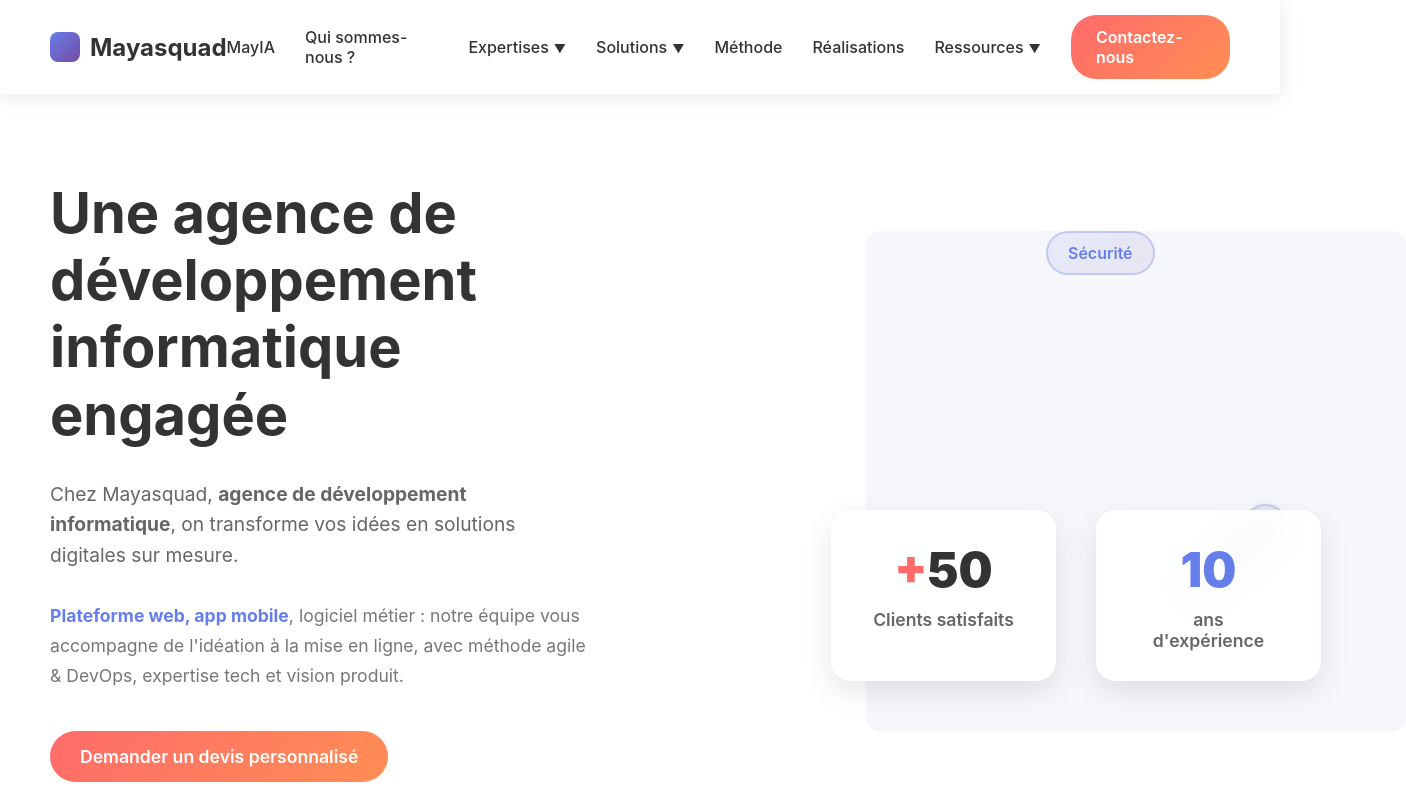
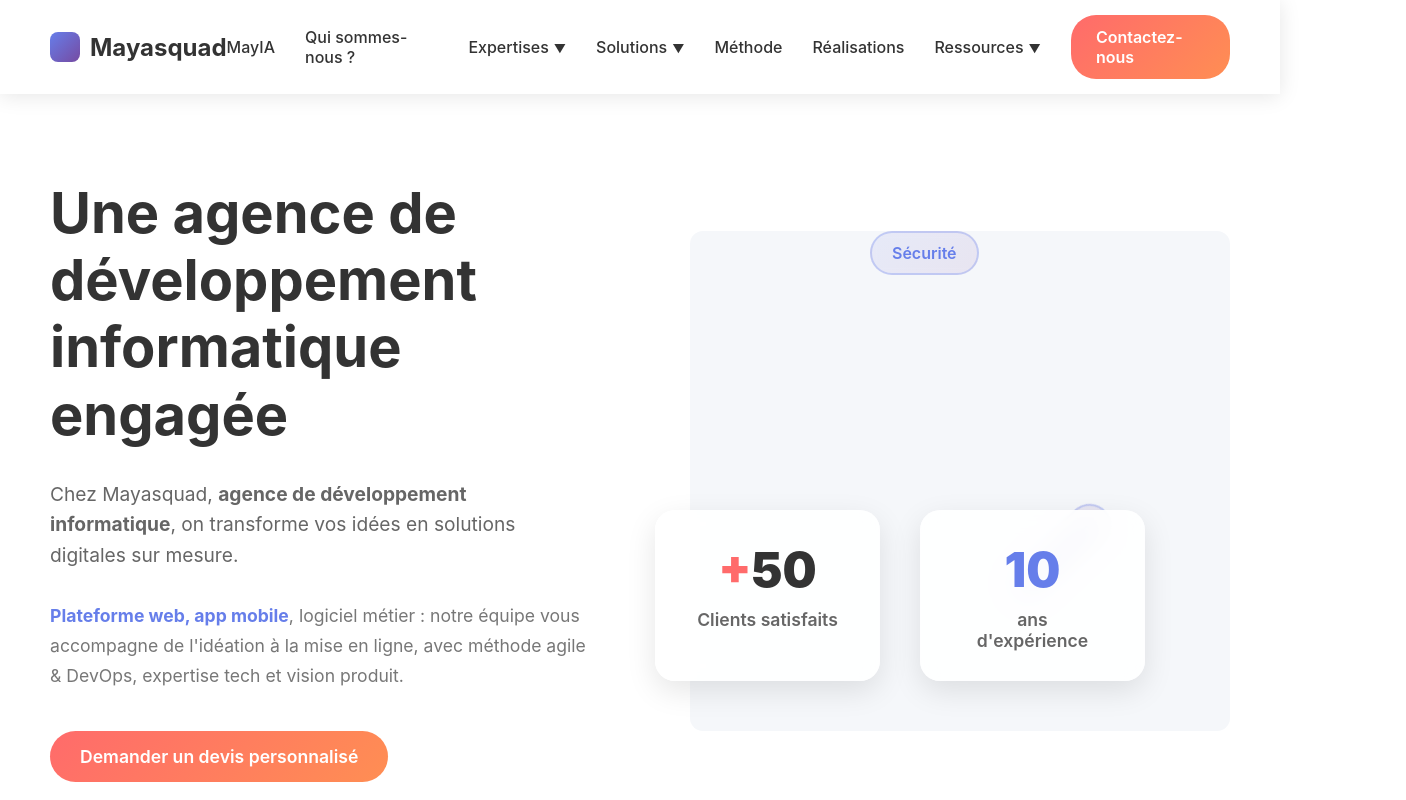
Before and after one commit to ZinebCode1/agence-web, a plain HTML site: page index.html in a window 1280 px wide. Shown: the top 800 px of the page, 1406 px wide, since content can reach past the window. Drawn offline with Linux system fonts and the light colour scheme.

Commit message:
Mise à jour du style

```diff
--- a/style.css
+++ b/style.css
@@ -140,7 +140,6 @@
         .content-right {
             position: relative;
             height: 500px;
-            left: 176px;
             background-color: #f5f7fa;
             border-radius: 13px;
         }
```
